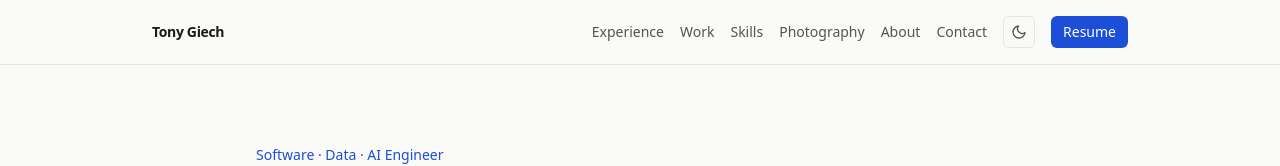
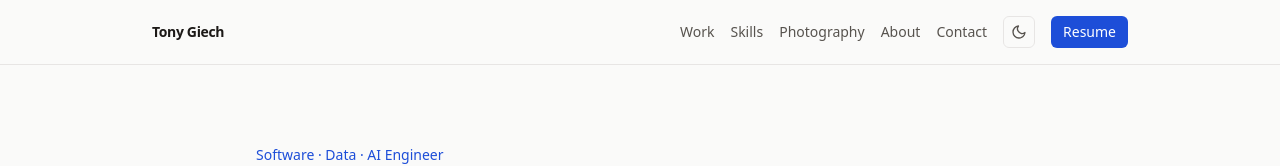
Before and after one commit to tGiech22/Website, a Next.js app: page / in a window 1280 px wide. Shown: the top 166 px of the page. Built offline with nearby package versions, Linux system fonts and the light colour scheme.

Commit message:
fix: fixing header

```diff
--- a/components/Header.tsx
+++ b/components/Header.tsx
@@ -6,7 +6,6 @@ import { site } from "@/data/site";
 import { ThemeToggle } from "@/components/ThemeToggle";
 
 const nav = [
-  { label: "Experience", href: "/#experience" },
   { label: "Work", href: "/#work" },
   { label: "Skills", href: "/#skills" },
   { label: "Photography", href: "/photography" },
```
